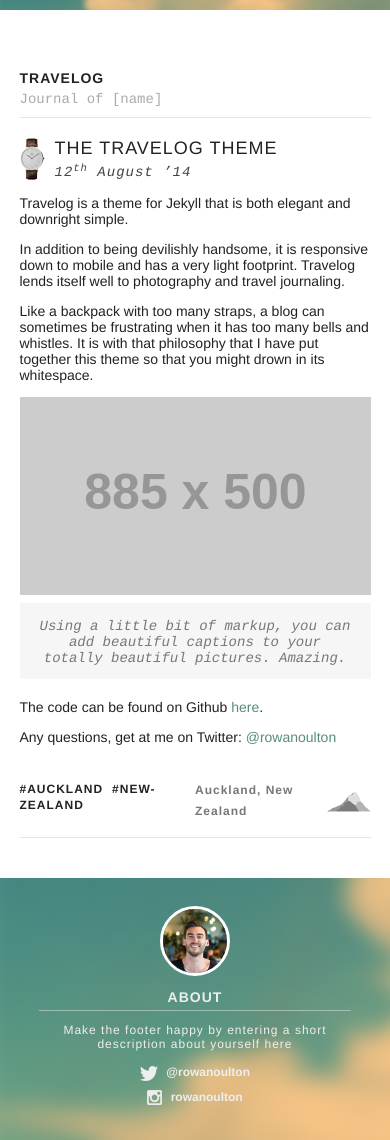
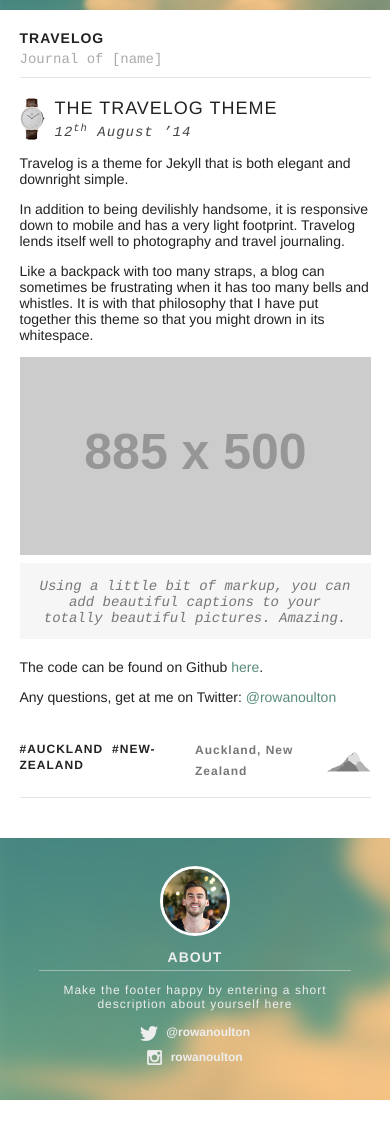
Before and after one commit to rowanoulton/travelog-theme, a Jekyll site: the page built from index.html, in a window 390 px wide. Built offline with Jekyll 4.4.1, drawn with Linux system fonts in a browser that asks for light colours; the list of posts is cut into pages by our own code; after the commit the page ends 1100 px from its top, so only the background shows below that.

Commit message:
Fix offset of header on mobile

```diff
--- a/_sass/_layout.scss
+++ b/_sass/_layout.scss
@@ -29,7 +29,7 @@
 }
 
 header {
-    transition-property: margin;
+    transition-property: margin padding;
     transition-duration: 0.3s;
     transition-timing-function: ease-in-out;
     margin: 0 0 40px;
@@ -45,7 +45,8 @@ header {
 
 @media only screen and (max-width : 480px) {
     header {
-        margin: 20px 0;
+        padding-top: 30px;
+        margin: 0 0 20px;
     }
 }
 
```
